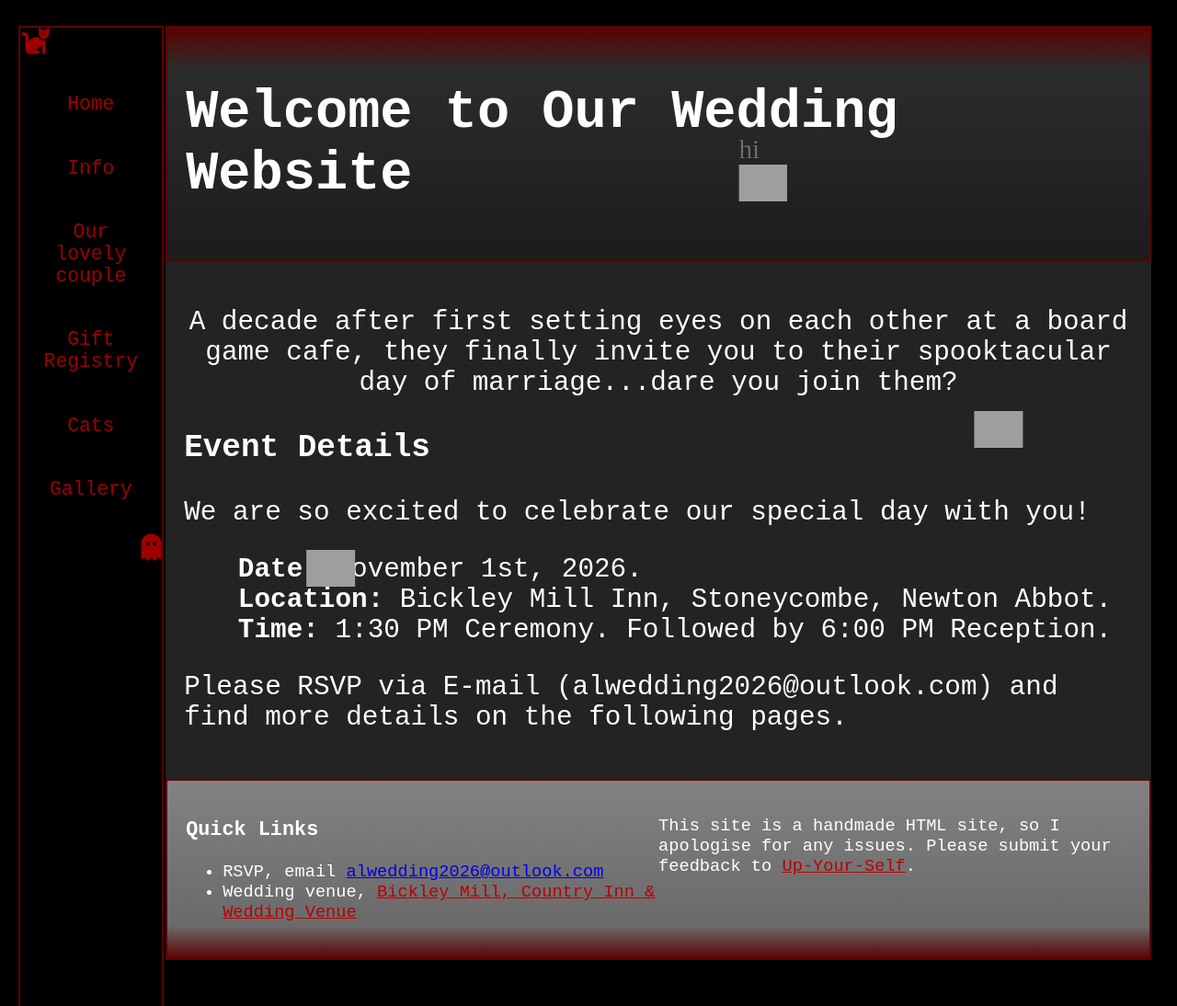
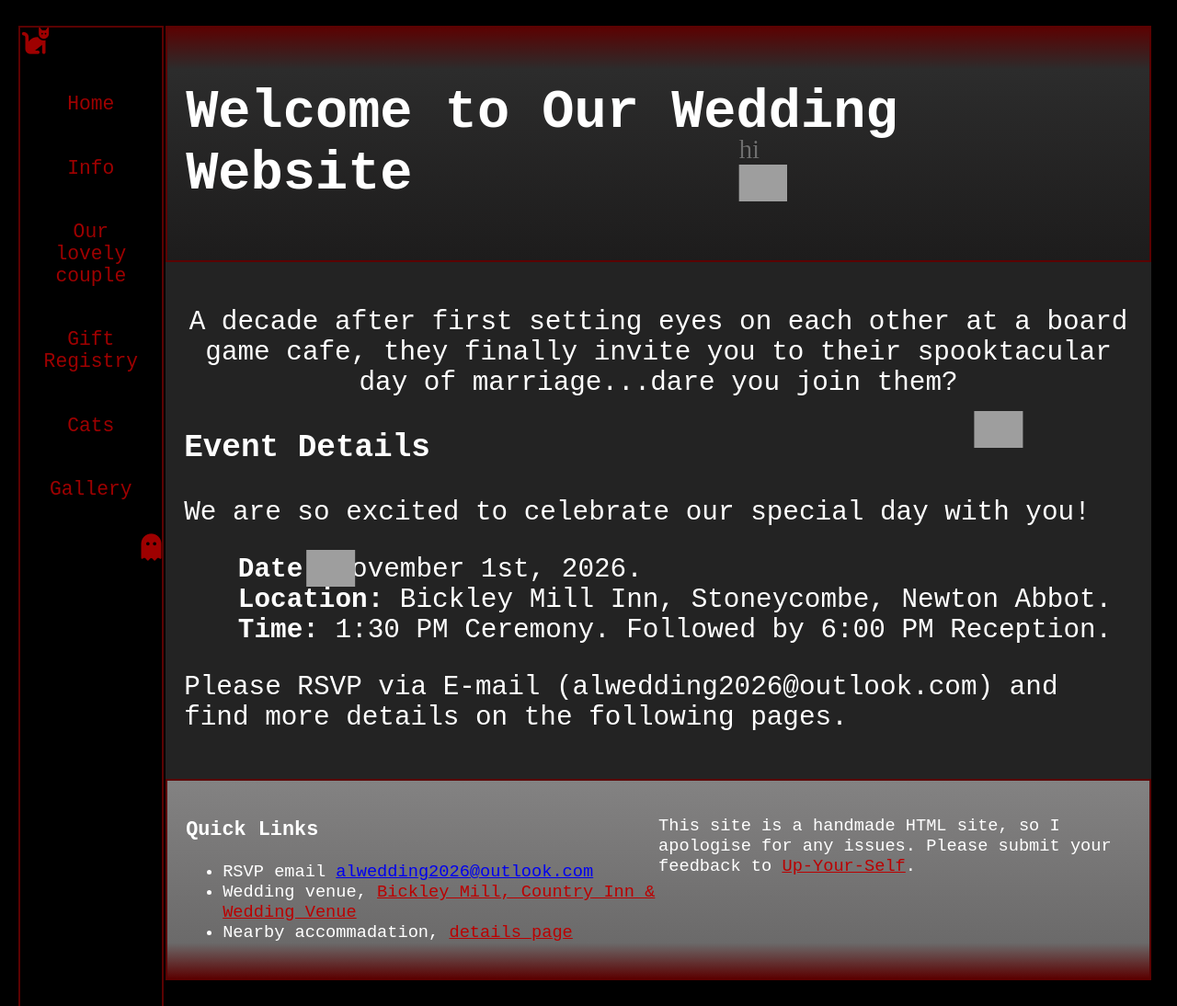
Before and after one commit to LewisSDAFNI/ALWedding2026, a Jekyll site: the page built from docs/index.md, in a window 1280 px wide and 1094 px high. Shown: the whole window at 92% size. Built offline with Jekyll 4.4.1, drawn with Linux system fonts in a browser that asks for light colours; nearby versions of some CDN libraries; grey boxes are pictures that could not be loaded.

Commit message:
Couple of small changes

```diff
--- a/docs/_includes/footer.html
+++ b/docs/_includes/footer.html
@@ -2,11 +2,12 @@
     <div class="column">
         <h3>Quick Links</h3>
         <ul list-style-type: none>
-            <li>RSVP, email <a
+            <li>RSVP email <a
                     href="mailto:alwedding2026@outlook.com? subject=Annette%20and%20Lewis%2Cs%20Wedding&body=I%20would%20like%20to%20attend%20for%20the%20ceremony%2Fevening%2Ffull%20day.">alwedding2026@outlook.com</a>
             </li>
             <li>Wedding venue, <a class="ex1" href="https://www.bickleymill.co.uk/"> Bickley Mill, Country Inn & Wedding
                     Venue </a></li>
+            <li>Nearby accommadation, <a class="ex1" href="https://alwedding2026.co.uk/info/"> details page </a></li>
         </ul>
     </div>
     <div class="column">
```
Also changed, not shown: docs/pages/video.md (+4 -1 lines), 1 other file.
